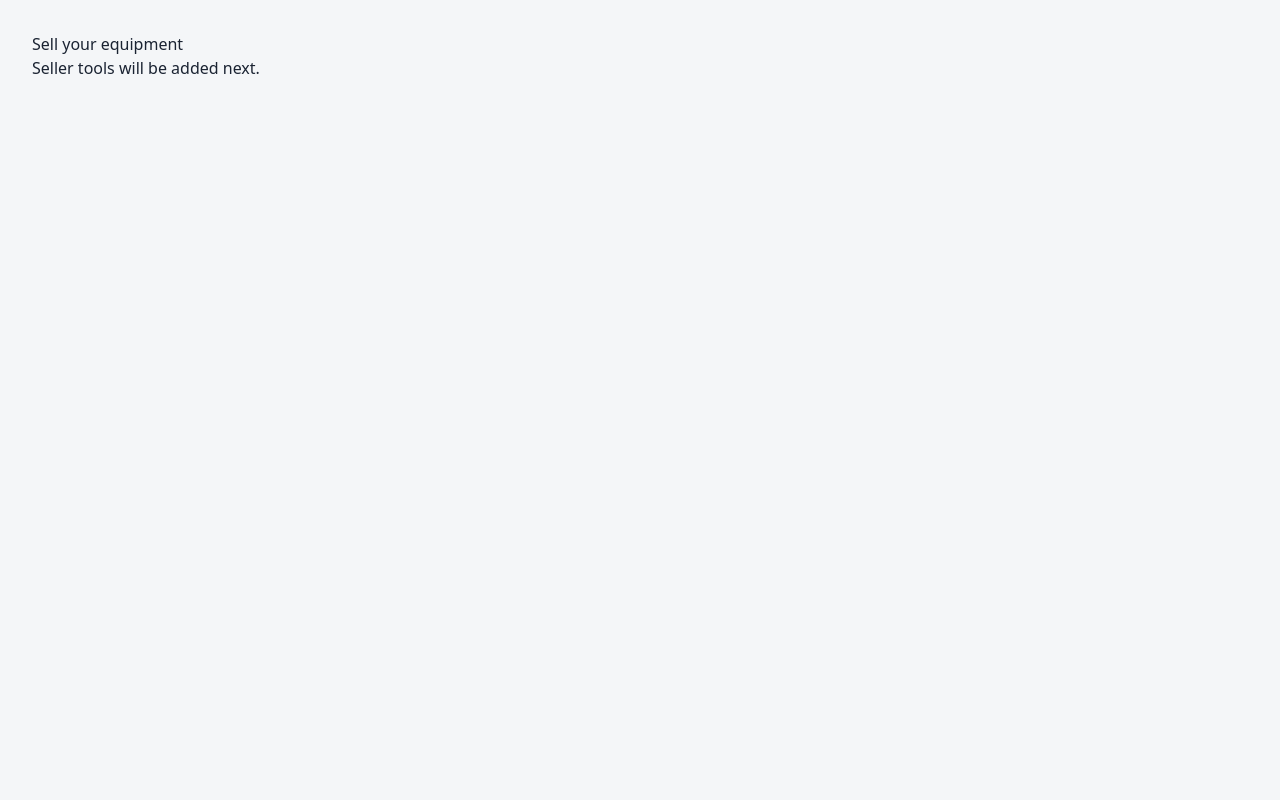
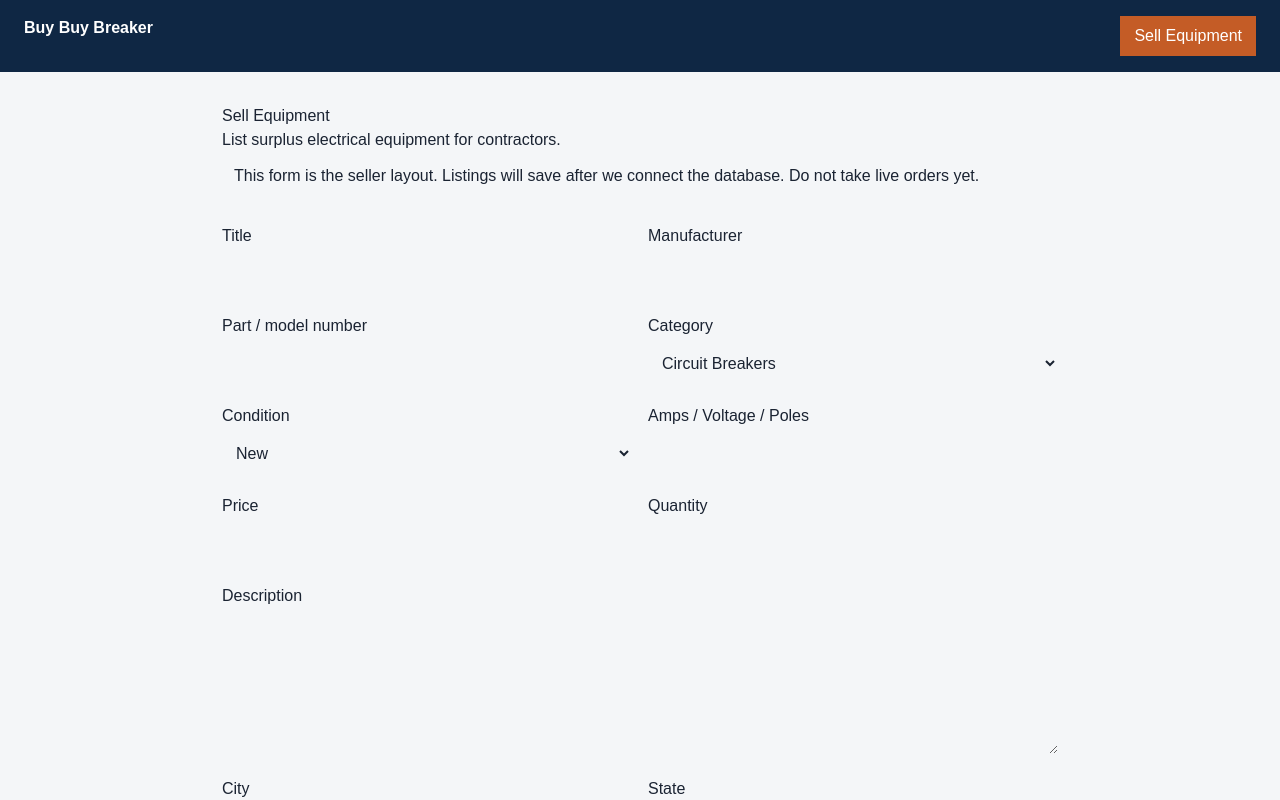
Before and after one commit to Stergo1/buybuybreaker, a Next.js app: page /sell in a window 1280 px wide. Shown: the top 800 px of the page. Built offline with nearby package versions, Linux system fonts and the light colour scheme.

Commit message:
Update page.tsx

```diff
--- a/src/app/sell/page.tsx
+++ b/src/app/sell/page.tsx
@@ -1,8 +1,83 @@
 export default function SellPage() {
   return (
-    <div style={{ padding: 32 }}>
-      <h1>Sell your equipment</h1>
-      <p>Seller tools will be added next.</p>
+    <div style={{ fontFamily: "Arial, sans-serif", color: "#1a2332" }}>
+      <header style={{ background: "#0f2744", color: "white", padding: "16px 24px", display: "flex", justifyContent: "space-between" }}>
+        <a href="/" style={{ color: "white", textDecoration: "none", fontWeight: 700 }}>Buy Buy Breaker</a>
+        <a href="/sell" style={{ background: "#c45c26", color: "white", padding: "8px 14px", textDecoration: "none" }}>Sell Equipment</a>
+      </header>
+
+      <main style={{ maxWidth: 900, margin: "0 auto", padding: 32 }}>
+        <h1>Sell Equipment</h1>
+        <p>List surplus electrical equipment for contractors.</p>
+        <p style={{ background: "#f4f6f8", padding: 12 }}>
+          This form is the seller layout. Listings will save after we connect the database. Do not take live orders yet.
+        </p>
+
+        <form style={{ display: "grid", gridTemplateColumns: "1fr 1fr", gap: 16, marginTop: 24 }}>
+          <label>
+            Title
+            <input name="title" style={{ width: "100%", padding: 10, marginTop: 6 }} />
+          </label>
+          <label>
+            Manufacturer
+            <input name="manufacturer" style={{ width: "100%", padding: 10, marginTop: 6 }} />
+          </label>
+          <label>
+            Part / model number
+            <input name="partNumber" style={{ width: "100%", padding: 10, marginTop: 6 }} />
+          </label>
+          <label>
+            Category
+            <select name="category" style={{ width: "100%", padding: 10, marginTop: 6 }}>
+              <option>Circuit Breakers</option>
+              <option>Disconnects</option>
+              <option>Switchgear</option>
+              <option>Motor Controls & Starters</option>
+              <option>Transformers</option>
+              <option>Bus Plugs</option>
+              <option>Contactors</option>
+              <option>Panels & Components</option>
+            </select>
+          </label>
+          <label>
+            Condition
+            <select name="condition" style={{ width: "100%", padding: 10, marginTop: 6 }}>
+              <option>New</option>
+              <option>Used</option>
+              <option>Refurbished</option>
+              <option>Surplus</option>
+            </select>
+          </label>
+          <label>
+            Amps / Voltage / Poles
+            <input name="specs" style={{ width: "100%", padding: 10, marginTop: 6 }} />
+          </label>
+          <label>
+            Price
+            <input name="price" type="number" step="0.01" style={{ width: "100%", padding: 10, marginTop: 6 }} />
+          </label>
+          <label>
+            Quantity
+            <input name="quantity" type="number" style={{ width: "100%", padding: 10, marginTop: 6 }} />
+          </label>
+          <label style={{ gridColumn: "1 / -1" }}>
+            Description
+            <textarea name="description" rows={5} style={{ width: "100%", padding: 10, marginTop: 6 }} />
+          </label>
+          <label>
+            City
+            <input name="city" style={{ width: "100%", padding: 10, marginTop: 6 }} />
+          </label>
+          <label>
+            State
+            <input name="state" style={{ width: "100%", padding: 10, marginTop: 6 }} />
+          </label>
+          <p style={{ gridColumn: "1 / -1" }}>Photo upload will be added after the database is connected.</p>
+          <button type="button" style={{ gridColumn: "1 / -1", background: "#c45c26", color: "white", padding: 14, border: 0 }}>
+            Publish listing
+          </button>
+        </form>
+      </main>
     </div>
   );
 }
```
